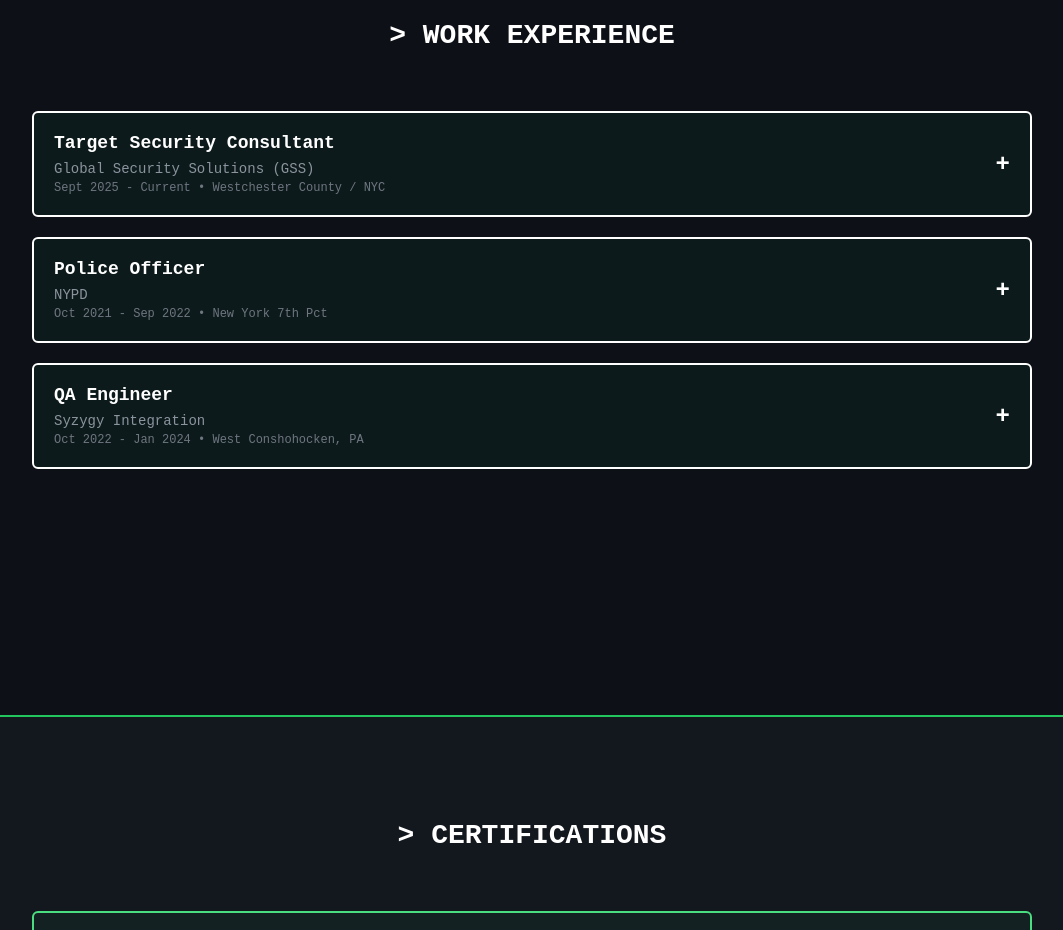
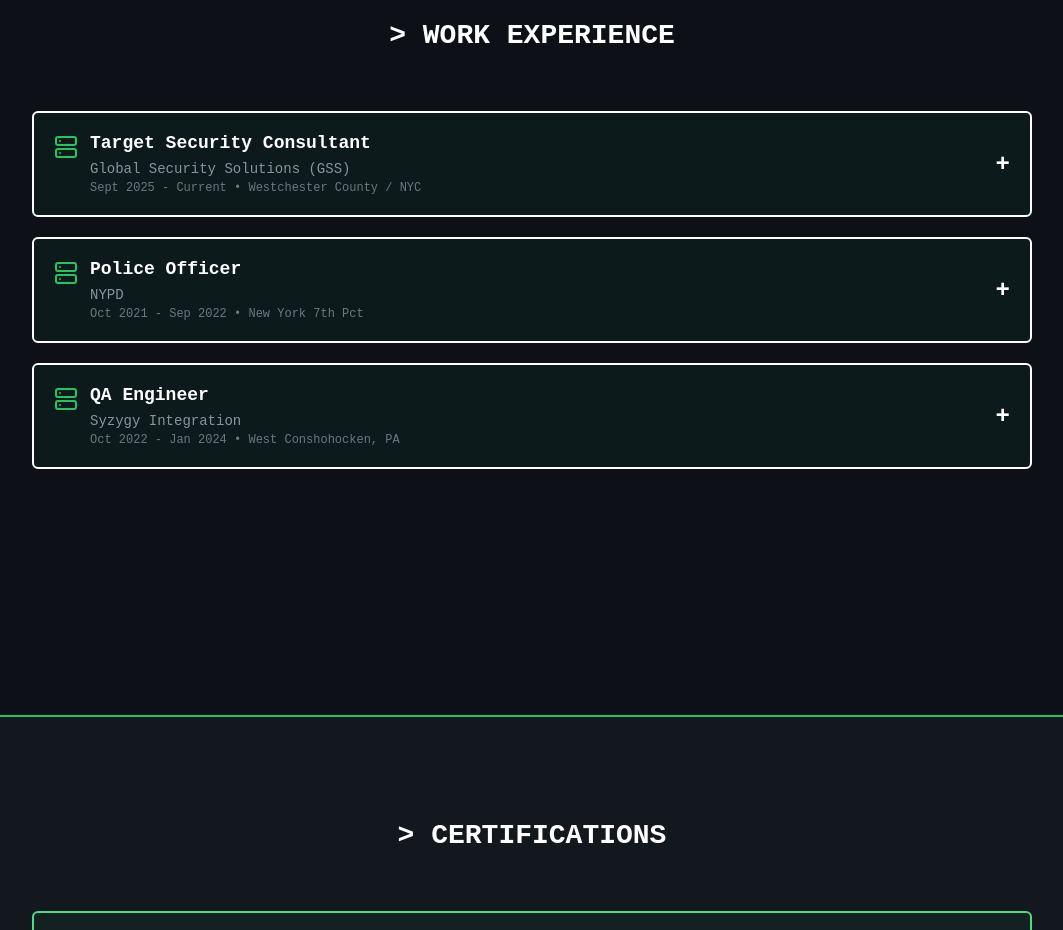
Before and after one commit to Md-Alif-Jasim/my-cyber-portfolio, a React (Create React App) app: page / in a window 1280 px wide. Shown: the part 1760-2690 px from the top of the page, without its empty margins (108-1171 px from the left). Built offline with nearby package versions, Linux system fonts and the light colour scheme.

Commit message:
Update App.js- fixed minor bugs

```diff
--- a/src/App.js
+++ b/src/App.js
@@ -364,10 +364,13 @@
                     backgroundColor: expandedJob === job.id ? 'rgba(34, 197, 94, 0.1)' : 'transparent'
                   }}
                 >
+                  <div style={{ display: 'flex', gap: '12px', alignItems: 'flex-start' }}>
+    <Server size={24} style={{ color: '#22c55e', marginTop: '2px', flexShrink: 0 }} />
                   <div>
                     <h3 style={{ color: '#ffffff', margin: '0 0 8px 0', fontSize: '18px' }}>{job.role}</h3>
                     <p style={{ color: '#8b949e', margin: '0 0 4px 0', fontSize: '14px' }}>{job.company}</p>
                     <p style={{ color: '#6e7681', margin: 0, fontSize: '12px' }}>{job.period} • {job.location}</p>
+                  </div>
                   </div>
                   <span style={{ color: '#ffffff', fontSize: '24px', fontWeight: 'bold' }}>
                     {expandedJob === job.id ? '−' : '+'}
```
